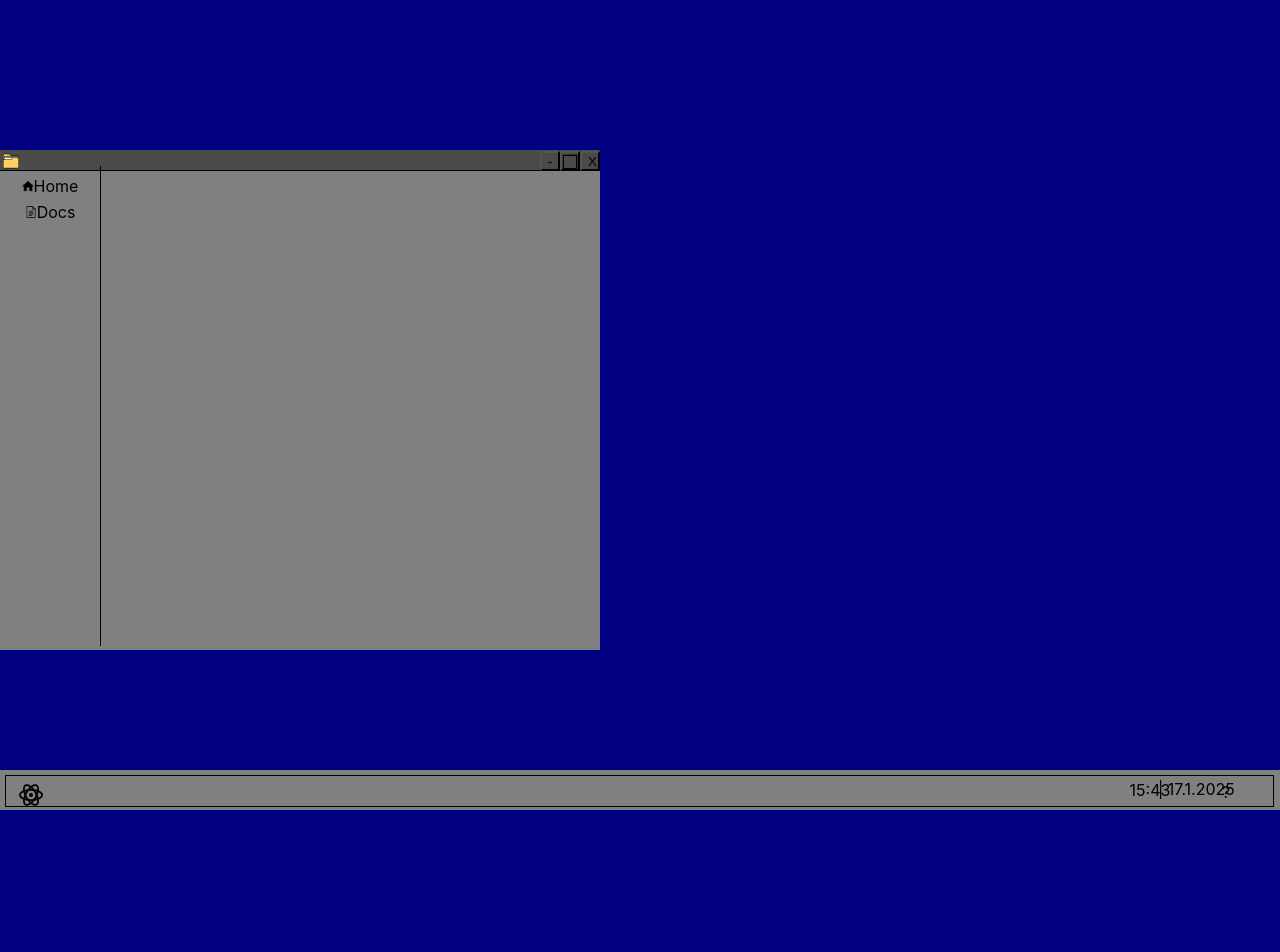
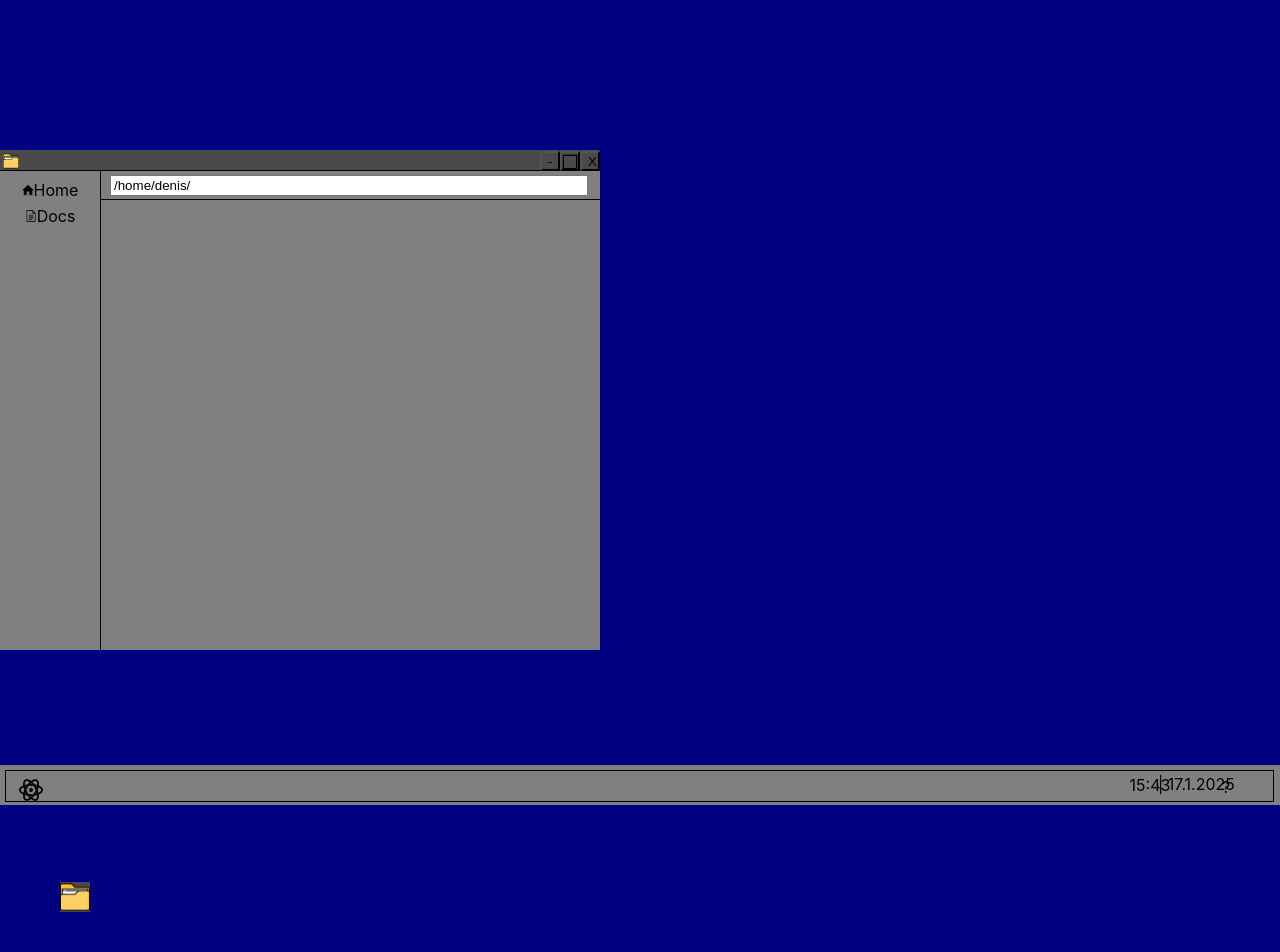
Before and after one commit to DenisV868/DenisV868.github.io, a React (Create React App) app: page /fileManager/user/home in a window 1280 px wide. Shown: the top 952 px of the page. After the commit the page ends 916 px from the top, so only its background shows below. Built offline with nearby package versions, Linux system fonts and the light colour scheme; no server answers.

Commit message:
making the file manager

```diff
--- a/src/App.css
+++ b/src/App.css
@@ -16,7 +16,7 @@ footer{
   height: 40px;
   width: 100%;
   position: relative;
-  top: calc(95vh + 10px);
+  top: calc(95vh + 5px);
   align-content: center;
 }
 
@@ -257,12 +257,12 @@ p.settings > img{
 }
 
 
-.settings-icon-on-panel{
+.icon-on-panel{
   background-color: #4a4a4a;
   width: 30px;
   height: 30px;
   position: relative;
-  top: 853px;
+  top: 732px;
   left: 60px;
   z-index: 1;
 }
@@ -406,7 +406,7 @@ p.settings > img{
   width: 100px;
   border-right: 1px solid black;
   position: relative;
-  bottom: 21px;
+  bottom: 17px;
 }
 
 .file-menu > p{
@@ -423,3 +423,19 @@ p.settings > img{
   width: 12px;
   height: 12px;
 }
+
+.tool-line{
+  width: 500px;
+  position: relative;
+  left: 100px;
+  bottom: 490px;
+  border-bottom: 1px solid black;
+
+}
+
+
+.tool-line > input{
+  position: relative;
+  bottom: 3px;
+  left: 10px;
+}
--- a/src/FileManager.tsx
+++ b/src/FileManager.tsx
@@ -89,8 +89,15 @@ const FileManager = () => {
                 <p style={{position:"relative", top:"10px"}} className={"homedr"}><img src="/home-button_icon-icons.com_72700.png" alt=""/>Home</p>
                 <p className={"docsdr"}><img src="/google-docs.png" alt=""/>Docs</p>
             </div>
+        <div className={"tool-line"}>
+            <input type="text" className={"nav-file-bar"} value={"/home/denis/"} style={{width:"470px"}}/>
         </div>
-        <div className={"filemanager-icon-on-panel"}>
+        <div className={"drcontent"}>
+
+        </div>
+
+        </div>
+        <div className={"icon-on-panel"}>
             <img src="/folder.png" alt="" className={"icon-filemanager"}/>
         </div>
     </div>
--- a/src/Settings.tsx
+++ b/src/Settings.tsx
@@ -100,7 +100,7 @@ const Settings = () => {
                     <p>Version: FG252</p>
                 </div>
             </div>
-            <div className={"settings-icon-on-panel"}>
+            <div className={"icon-on-panel"}>
                 <img src="/icons8-settings-30.png" alt=""/>
             </div>
         </div>
--- a/src/SettingsBg.tsx
+++ b/src/SettingsBg.tsx
@@ -136,7 +136,7 @@ const SettingsBg = () => {
                     tabIndex="1"
                 ></div>
             </div>
-            <div className="settings-icon-on-panel">
+            <div className="icon-on-panel">
                 <img src="/icons8-settings-30.png" alt="" />
             </div>
         </div>
```
